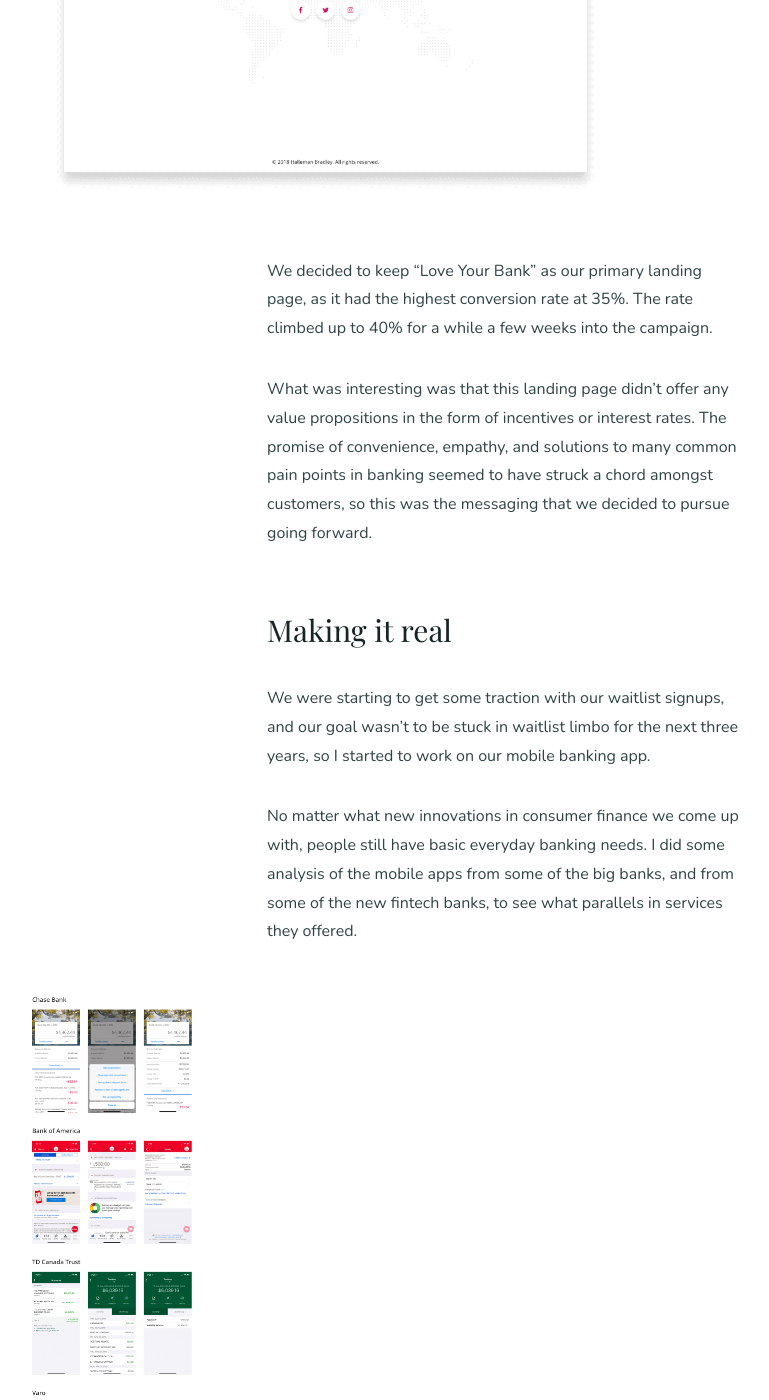
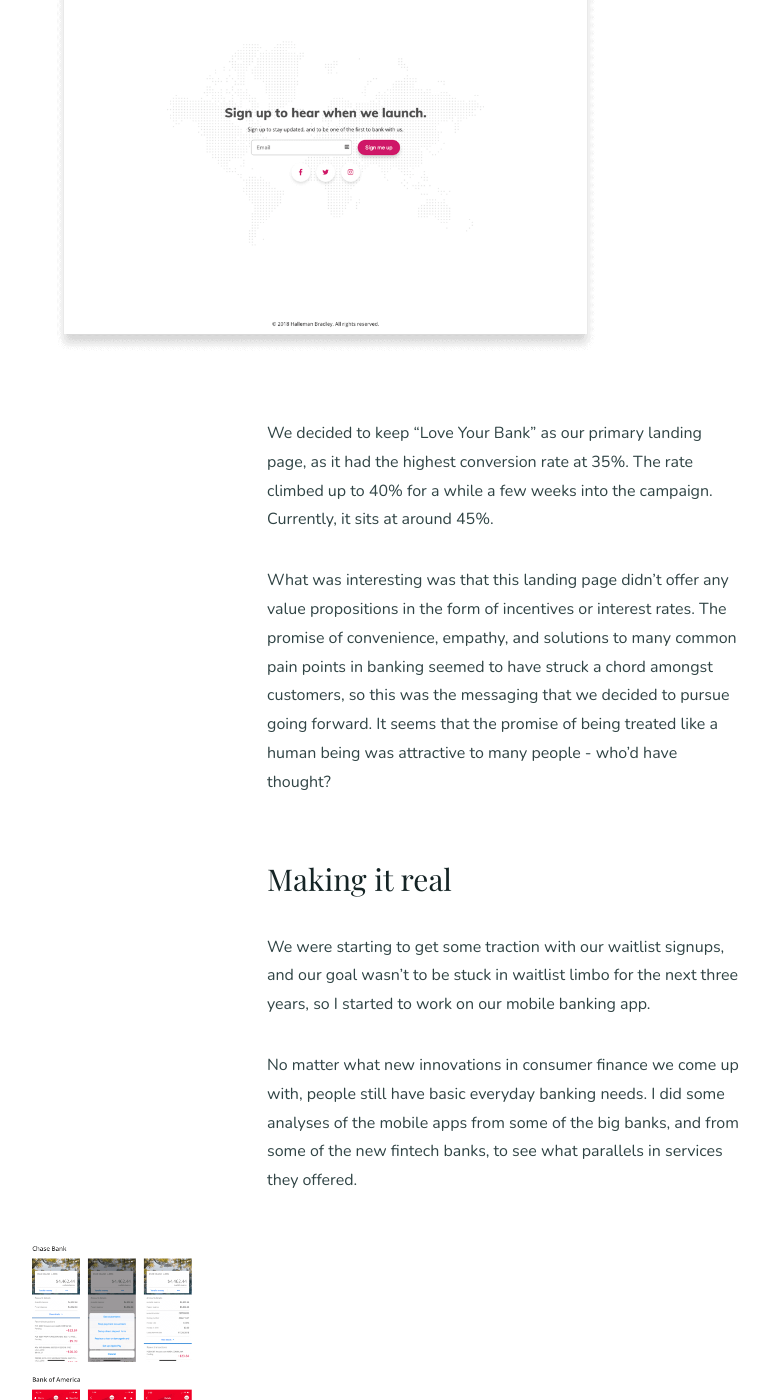
Before and after one commit to cyxzheng/cyxzheng.github.io, a Jekyll site: the page built from _projects/crux.md, in a window 1280 px wide and 1400 px high, scrolled down 7820 px. Shown: the whole window, without its empty margins (137-906 px from the left). Built offline with Jekyll 4.4.1, drawn with Linux system fonts in a browser that asks for light colours; nearby versions of some CDN libraries; some of the changed text lies outside the part shown.

Commit message:
case study edits

```diff
--- a/_projects/crux.md
+++ b/_projects/crux.md
@@ -13,9 +13,9 @@
 
 # The current problem
 
-Currently, the US banking industry is dominated by a few meganational banks, who hold around 40% of all deposits. All these banks provide basic services to customers, such as holding deposits, being FDIC insured, and offering credit/loan products.
+Currently, the US banking industry is dominated by a few meganational banks who hold around 40% of all deposits. All these banks provide basic services to customers, such as holding deposits, being FDIC insured, and offering credit/loan products.
 
-Have banks been delighting consumers? Net Promoter Scores seem to suggest no. As well, consumers believe that their bank isn’t doing work for them.
+Have banks been delighting consumers? Net Promoter Scores (the willingness of a customer to recommend a company's products or services to others) seem to suggest no. As well, consumers believe that their bank isn’t doing work for them.
 
 <div class="case-image"><img src="/assets/images/projects/crux/nps.png" data-zoom="zoom"></div>
 
@@ -23,7 +23,7 @@
 
 I am the lead solo designer for our company, [Halleman Bradley](https://www.hmbradley.com/){:target="_blank"}, and for this project, the [Crux mobile banking app](https://launch.trycrux.com/){:target="_blank"}. I was responsible for designing our product from the ground up, building a design system, talking to customers to gain insight, and all other design-related needs, such as branding and graphic design.
 
-I worked alongside our principal engineer, CEO, and COO. Everyone had valuable insights on certain aspects of our product that I took into account when making decisions.
+I worked alongside our principal engineer, CEO, and COO. Everyone had their areas of expertise that shaped the company as well as the product.
 
 # Finding our North Star
 
@@ -45,7 +45,7 @@
 
 # Setting a Foundation
 
-It would be impossible for us to jump to 100 right away from 0, so we focused on figuring out what we needed to do to get to 1 first.
+It would be impossible for us to jump from 0 to 100 right away, so we focused on figuring out what we needed to do to get to 1 first.
 
 There were three things we needed to do to lay out a solid foundation for our future:
 
@@ -57,11 +57,11 @@
 
 It was good for us to sit in a room and brainstorm, but we’re not our customers. We needed to see what people wanted in their bank, and decided to find this out by testing a few different landing pages through Facebook ads.
 
-We were looking to test what messaging and value propositions would land us the highest conversion rate of people who actually sign up for our waitlist after visiting the page.
+We were looking to test what messaging and value propositions would land us the highest conversion rate of people who actually sign up for our waitlist after visiting the page. We had around 8 different landing pages, but eventually put our focus on two that yielded signups.
 
 ### Landing page #1
 
-Our first landing page, where we thought paying people to bank with us would garner interest. As it turns out, $3 a month + 1% interest wasn’t a big enough value proposition for people to switch.
+This was an idea where we thought paying people to bank with us would garner interest. As it turns out, $3 a month + 1% interest wasn’t a big enough value proposition for people to switch.
 
 <div class="case-image"><img src="/assets/images/projects/crux/landing1.png" data-zoom="zoom"></div>
 
@@ -71,15 +71,15 @@
 
 <div class="case-image"><img src="/assets/images/projects/crux/landing2.png" data-zoom="zoom"></div>
 
-We decided to keep “Love Your Bank” as our primary landing page, as it had the highest conversion rate at 35%. The rate climbed up to 40% for a while a few weeks into the campaign.
+We decided to keep “Love Your Bank” as our primary landing page, as it had the highest conversion rate at 35%. The rate climbed up to 40% for a while a few weeks into the campaign. Currently, it sits at around 45%.
 
-What was interesting was that this landing page didn’t offer any value propositions in the form of incentives or interest rates. The promise of convenience, empathy, and solutions to many common pain points in banking seemed to have struck a chord amongst customers, so this was the messaging that we decided to pursue going forward.
+What was interesting was that this landing page didn’t offer any value propositions in the form of incentives or interest rates. The promise of convenience, empathy, and solutions to many common pain points in banking seemed to have struck a chord amongst customers, so this was the messaging that we decided to pursue going forward. It seems that the promise of being treated like a human being was attractive to many people - who'd have thought?
 
 # Making it real
 
 We were starting to get some traction with our waitlist signups, and our goal wasn’t to be stuck in waitlist limbo for the next three years, so I started to work on our mobile banking app.
 
-No matter what new innovations in consumer finance we come up with, people still have basic everyday banking needs. I did some analysis of the mobile apps from some of the big banks, and from some of the new fintech banks, to see what parallels in services they offered.
+No matter what new innovations in consumer finance we come up with, people still have basic everyday banking needs. I did some analyses of the mobile apps from some of the big banks, and from some of the new fintech banks, to see what parallels in services they offered.
 
 <div class="case-image"><img src="/assets/images/projects/crux/comparisons.png" data-zoom="zoom"></div>
 
@@ -106,7 +106,7 @@
 
 ### Move Money
 
-The tasks pertaining to moving money were some of the common things people needed to do on their mobile banking app.
+The tasks pertaining to moving money were some of the common things people needed to do on their mobile banking app. The goal here was to test whether or not these features worked the way users expect them to.
 
 <div class="case-image"><img src="/assets/images/projects/crux/movequestions.png" data-zoom="zoom"></div>
 
@@ -115,6 +115,8 @@
 <div class="case-image"><img src="/assets/images/projects/crux/movetest1.png" data-zoom="zoom"></div>
 
 ### Goals
+
+The goal (heh) here was to see if the process of setting up and managing a savings goal was a straightforward process.
 
 <div class="case-image"><img src="/assets/images/projects/crux/goals.png" data-zoom="zoom"></div>
 
@@ -146,11 +148,11 @@
 
 These features have to do with managing funds in one’s account.
 
-We want to test that our check deposits feature works as well. Check deposits is probably the most innovative feature in mobile banking apps in the last decade. It’s a necessary feature, especially if we start out with no physical branches.
+Firstly, I wanted to test that our check deposits feature works as well. Without physical branches (yet), we needed to make sure that people can meet their banking needs through our mobile app.
 
 <div class="case-image"><img src="/assets/images/projects/crux/depositcheck.png" data-zoom="zoom"></div>
 
-Before we open physical branches, we wanted our customers to be able to meet the majority of their needs through our mobile app. Sending checks, paying friends, and setting up direct deposits are things that people need to do not on a day-to-day basis, but can be a major inconvenience if it needs to happen on short notice. It was important for us to make sure that these features worked as intended, and that our customers were aware that they existed.
+Other features, such as sending checks, paying friends, and setting up direct deposits are things that people might not need to do on a day-to-day basis, but can be a major inconvenience if it needs to happen on short notice. It was important for us to make sure that these features worked as intended, and that our customers are aware that they exist.
 
 <div class="case-image"><img src="/assets/images/projects/crux/movemoney1.png" data-zoom="zoom"></div>
 
@@ -168,7 +170,7 @@
 
 Savings goals was a feature we didn’t see too much of in other places. Our API supported this feature, so it was easy enough to implement on our end. We also saw a lot of enthusiasm for this feature, and some customers already had ideas about what they could save for if they had this feature in their current banking apps.
 
-I tested adding a goal, adding to a goal, and cashing out a goal.
+I tested adding a goal, adding to a goal, and cashing out a goal. I wanted to make sure that these could be accomplished easily.
 
 <div class="case-image"><img src="/assets/images/projects/crux/goals1.png" data-zoom="zoom"></div>
 
@@ -179,6 +181,8 @@
 <div class="case-image"><img src="/assets/images/projects/crux/goalsfix.png" data-zoom="zoom"></div>
 
 ### Testing "Pay Bills"
+
+I wanted to test if people were able to easily add and manage their bills in one location.
 
 Being Canadian, I thought that the bill pay system would be similar in America. I was used to adding my bills to my mobile banking app, and my bank would ACH the funds to that account. What ensued was that people were… not used to this way of doing things.
 
```
Also changed, not shown: other parts of _projects/crux.md (+1 -1 lines), assets/images/projects/crux/bundled.png, assets/images/projects/crux/goals.png, 5 other files.
